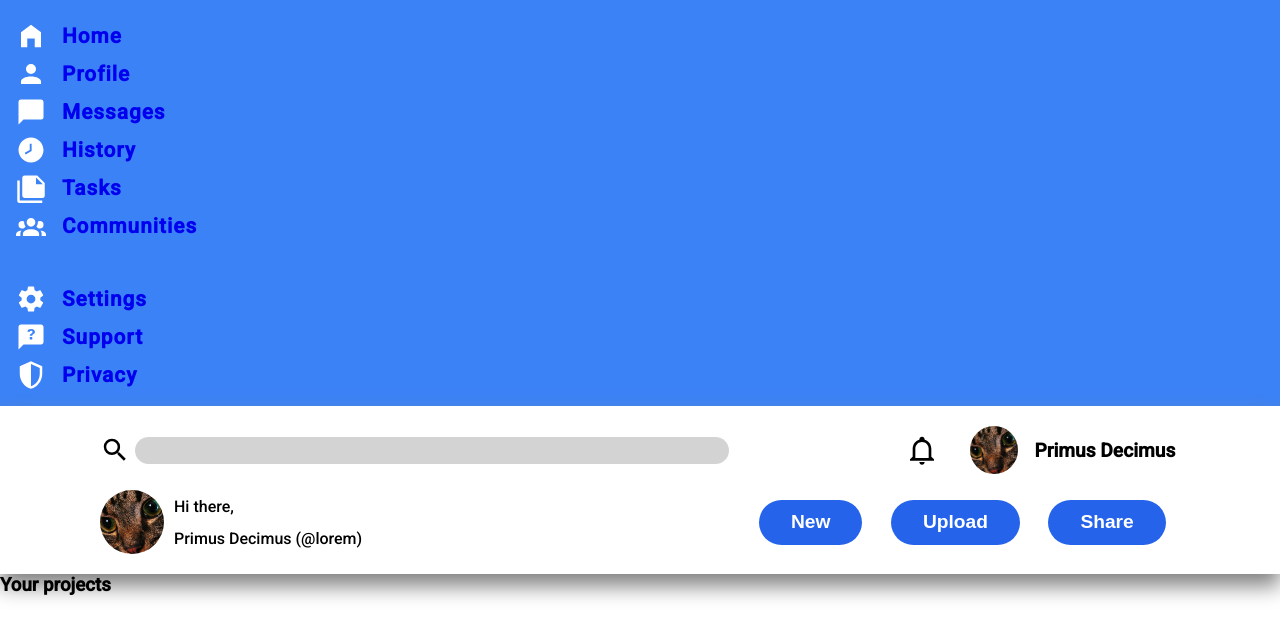
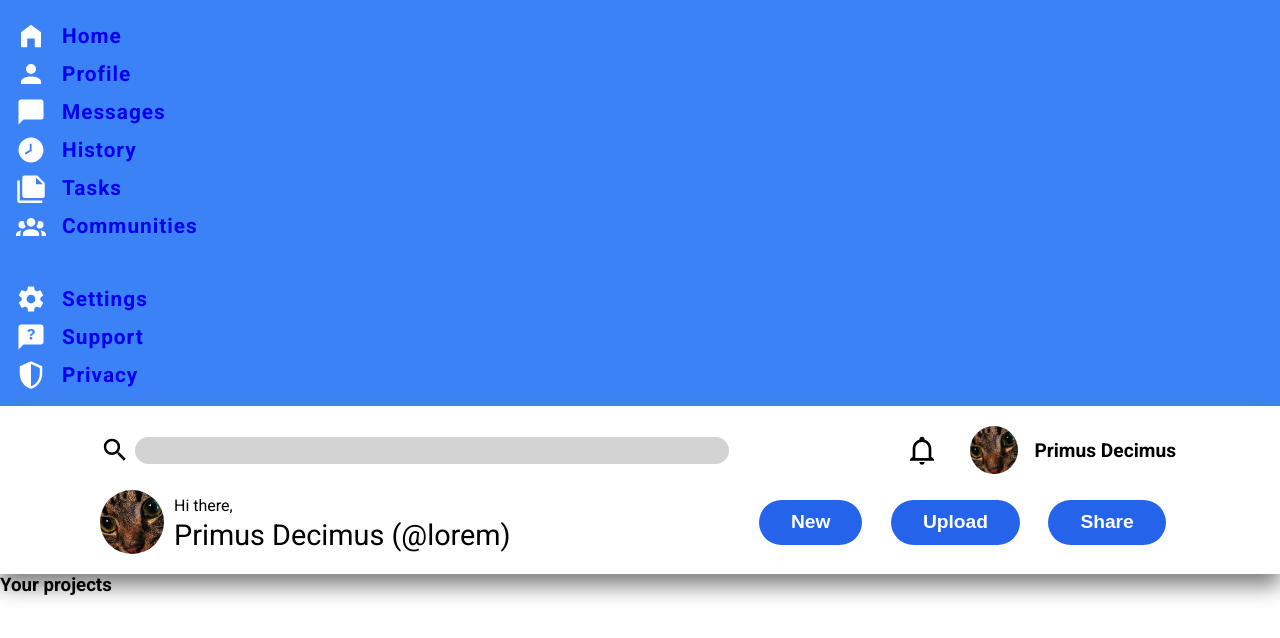
Before and after one commit to 1256-bits/demos, a plain HTML site: page admin-panel/index.html in a window 1280 px wide. Shown: the part 78-716 px from the top of the page. Drawn offline with Linux system fonts and the light colour scheme.

Commit message:
Fix selectors

```diff
--- a/admin-panel/style.css
+++ b/admin-panel/style.css
@@ -1,4 +1,4 @@
-@import url(https://fonts.bunny.net/css?family=roboto:500);
+@import url(https://fonts.bunny.net/css?family=roboto:100,300,400,500,700,900);
 
 :root {
   --icon-size: 1.875rem;
@@ -138,7 +138,7 @@ input[type="search"] {
 
 .profile-small,
 .profile-big {
-    border-radius: 100%
+  border-radius: 100%;
 }
 
 .greeting-msg {
@@ -149,11 +149,11 @@ input[type="search"] {
   align-items: center;
 }
 
-.greeting-msg:nth-child(2) {
+.greeting-msg > div:nth-child(2) {
   align-self: end;
 }
 
-.greeting-msg:last-child() {
+.greeting-msg > div:last-child {
   font-size: 1.8rem;
 }
 
```
Lines whose indentation alone changed are shown as unchanged.
